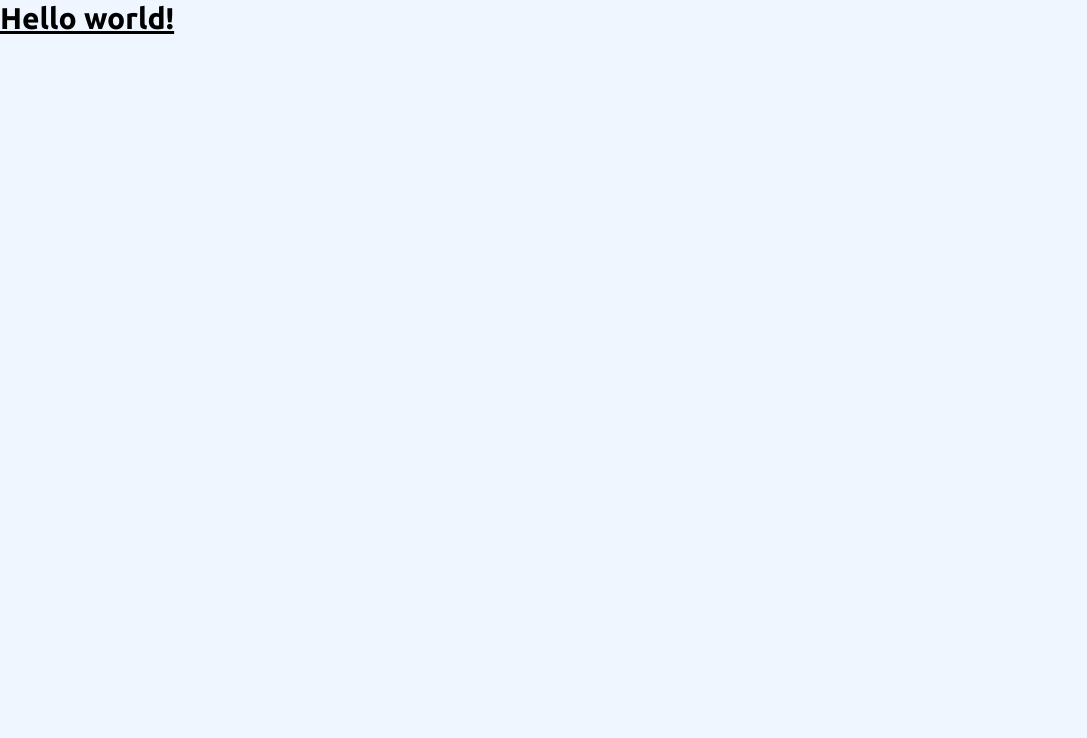
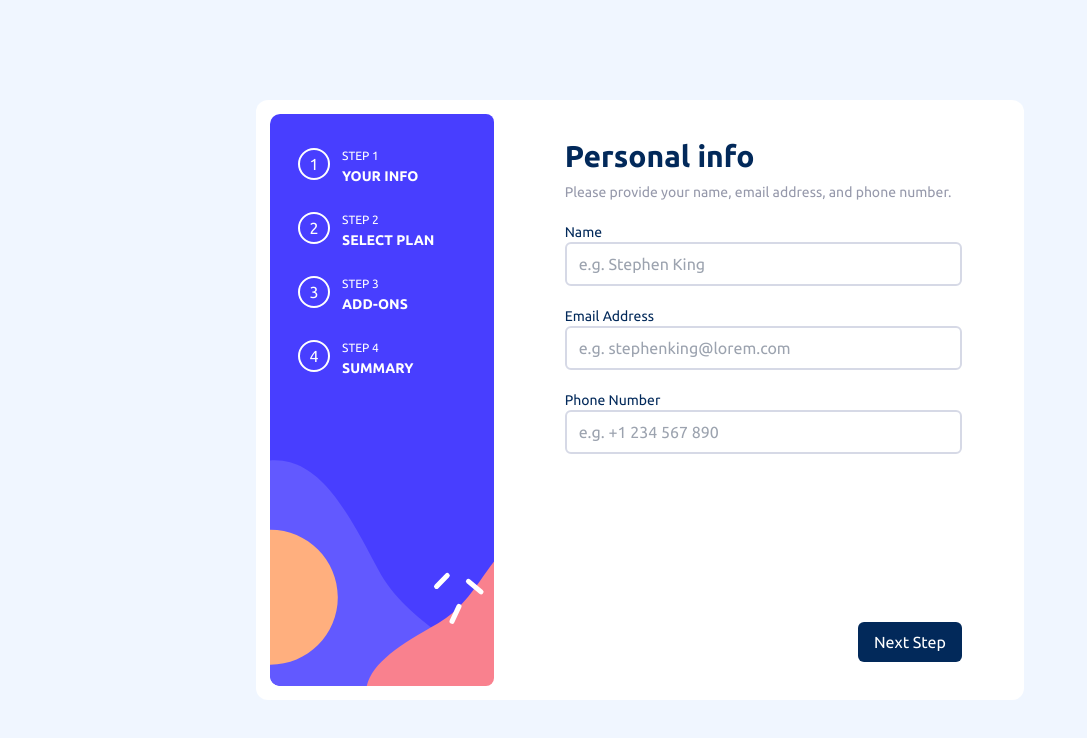
Before and after one commit to adetoye-dev/plan-subscription-app, a React (Vite) app: page / in a window 1280 px wide. Shown: the top 738 px of the page, without its empty margins (0-1087 px from the left). Built offline with nearby package versions, Linux system fonts and the light colour scheme.

Commit message:
Move layout to its own component and setup routes

```diff
--- a/src/App.jsx
+++ b/src/App.jsx
@@ -1,14 +1,36 @@
-import { useState } from "react";
-import reactLogo from "./assets/react.svg";
 import "./App.css";
+import FormNav from "./components/FormNav";
+import { Routes, Route, Outlet } from "react-router-dom";
+import PersonalInfo from "./components/PersonalInfo";
+import Plans from "./components/Plans";
+import AddOns from "./components/AddOns";
+import Summary from "./components/Summary";
+import ThankYou from "./components/ThankYou";
+
+const SharedLayout = () => {
+  return (
+    <div className="App flex w-full h-screen bg-[url('/images/bg-sidebar-mobile.svg')] md:bg-none bg-no-repeat">
+      <div className="form-container flex md:justify-between flex-col md:flex-row md:bg-white w-full max-w-3xl h-full md:h-3/4 m-auto md:rounded-xl md:p-3.5">
+        <FormNav />
+        <div className="forms md:w-2/3 h-full md:px-12 md:py-6 flex flex-col justify-between gap-5">
+          <Outlet />
+        </div>
+      </div>
+    </div>
+  );
+};
 
 function App() {
   return (
-    <div className="App">
-      <h1 className="text-3xl font-bold underline text-blue-500">
-        Hello world!
-      </h1>
-    </div>
+    <Routes>
+      <Route path="/" element={<SharedLayout />}>
+        <Route index element={<PersonalInfo />} />
+        <Route path="/plans" element={<Plans />} />
+        <Route path="/add-ons" element={<AddOns />} />
+        <Route path="/summary" element={<Summary />} />
+        <Route path="/thank-you" element={<ThankYou />} />
+      </Route>
+    </Routes>
   );
 }
 
```
